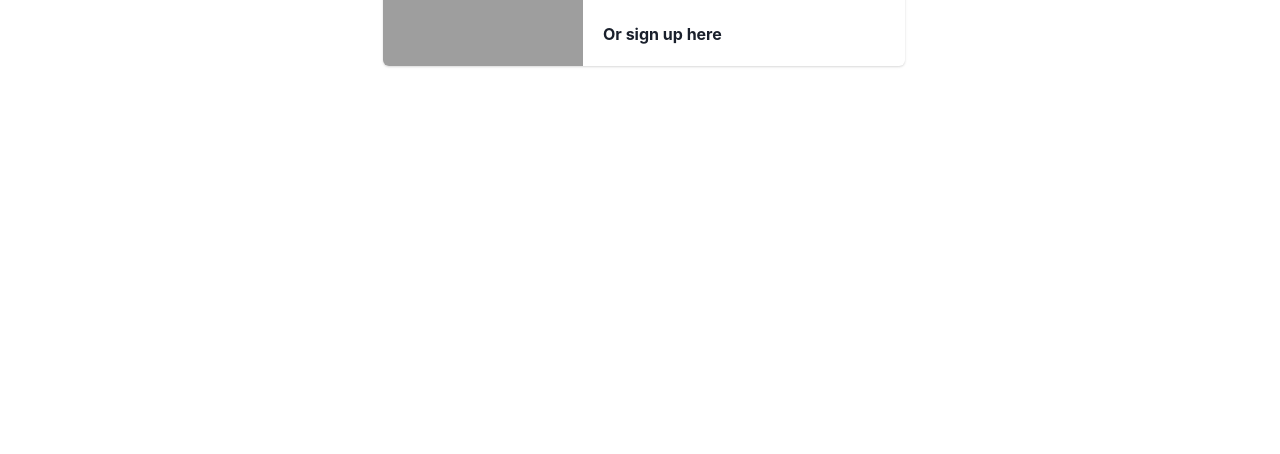
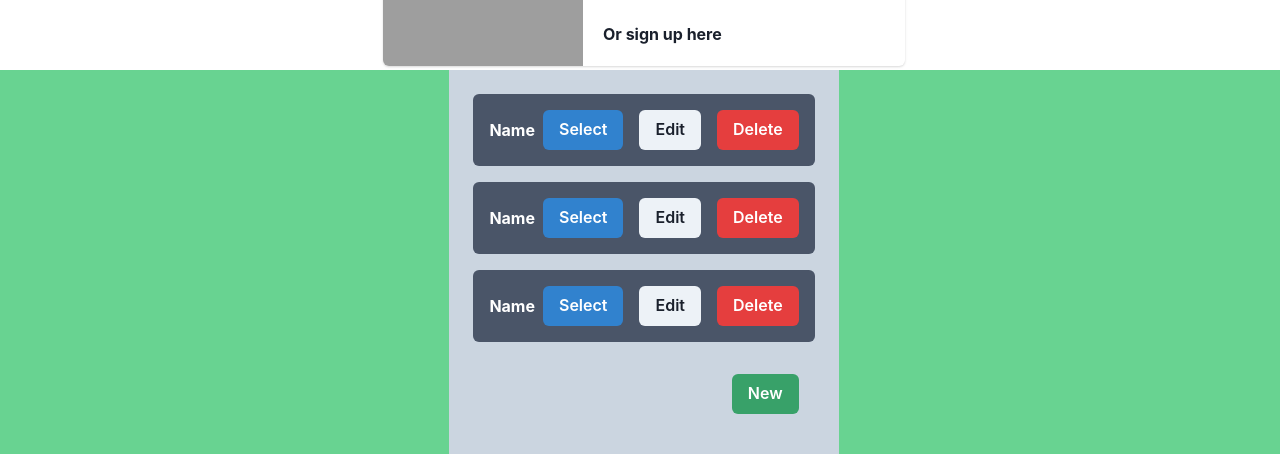
Before and after one commit to KEA-RPG/Thread-of-nine-lives, a React (Vite) app in the folder frontend/: page / in a window 1280 px wide. Shown: the part 358-812 px from the top of the page. Built offline with nearby package versions, Linux system fonts and the light colour scheme; grey boxes are pictures that could not be loaded.

Commit message:
added it to login page for showing the layout in browser

```diff
--- a/frontend/src/App.tsx
+++ b/frontend/src/App.tsx
@@ -1,11 +1,12 @@
 import { Grid, GridItem } from "@chakra-ui/react"
 import NavBar from "./components/NavBar"
 import { Outlet } from "react-router-dom"
+import  ListLayout from "./components/ListLayout"
 
 function App() {
   return <Grid
     templateAreas={`"header"
-                    "main"`}
+                    "main" "footer"`}
     h='200px'
     gap='1'
     color='blackAlpha.700'
@@ -17,6 +18,9 @@ function App() {
     <GridItem pl='2' area={'main'} display="flex" justifyContent="center" alignItems="center">
       <Outlet />
     </GridItem>
+    <GridItem pl='2' bg='green.300' area={'footer'} display="flex" justifyContent="center" alignItems="center">
+      <ListLayout />
+    </GridItem>
   </Grid>
 }
 
```
